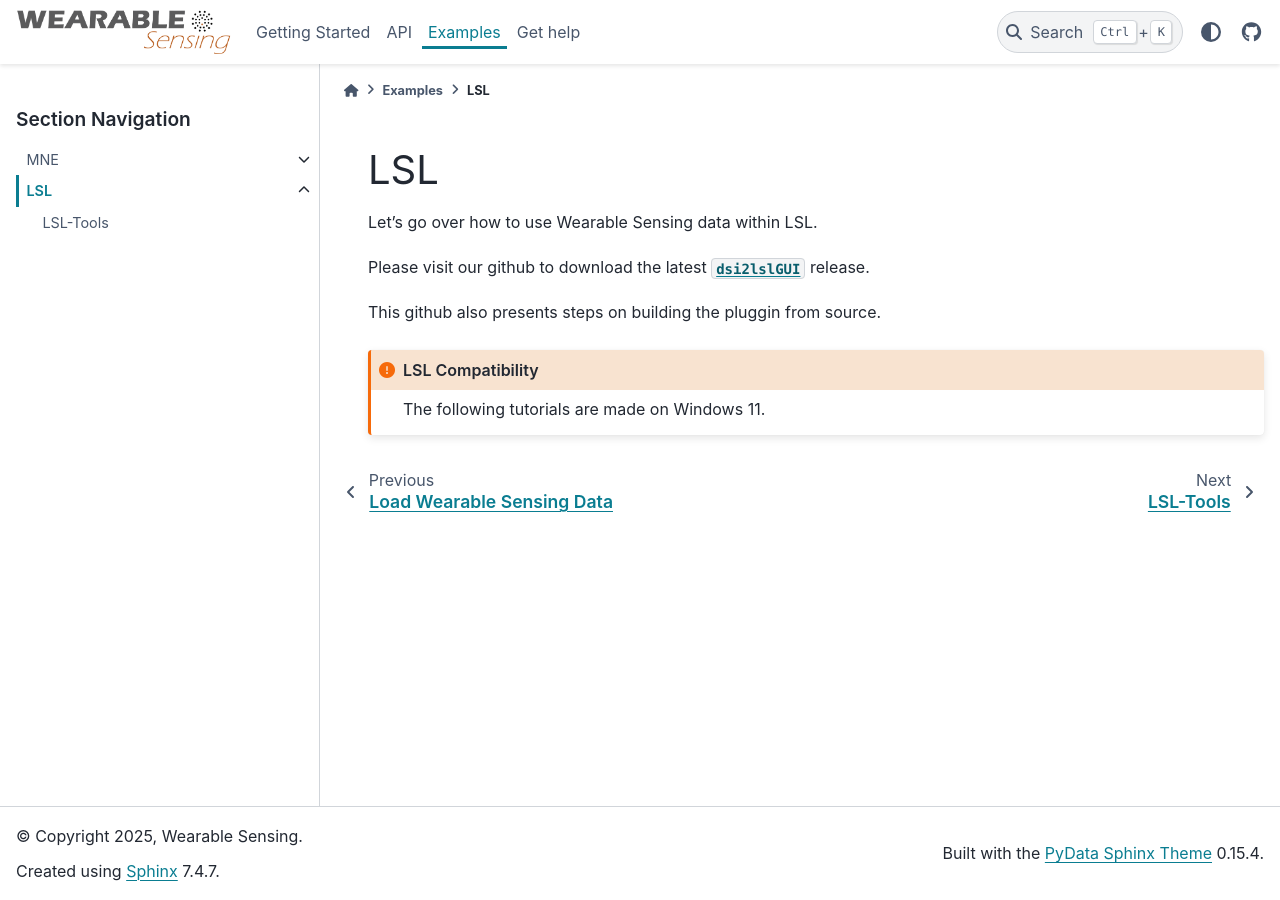
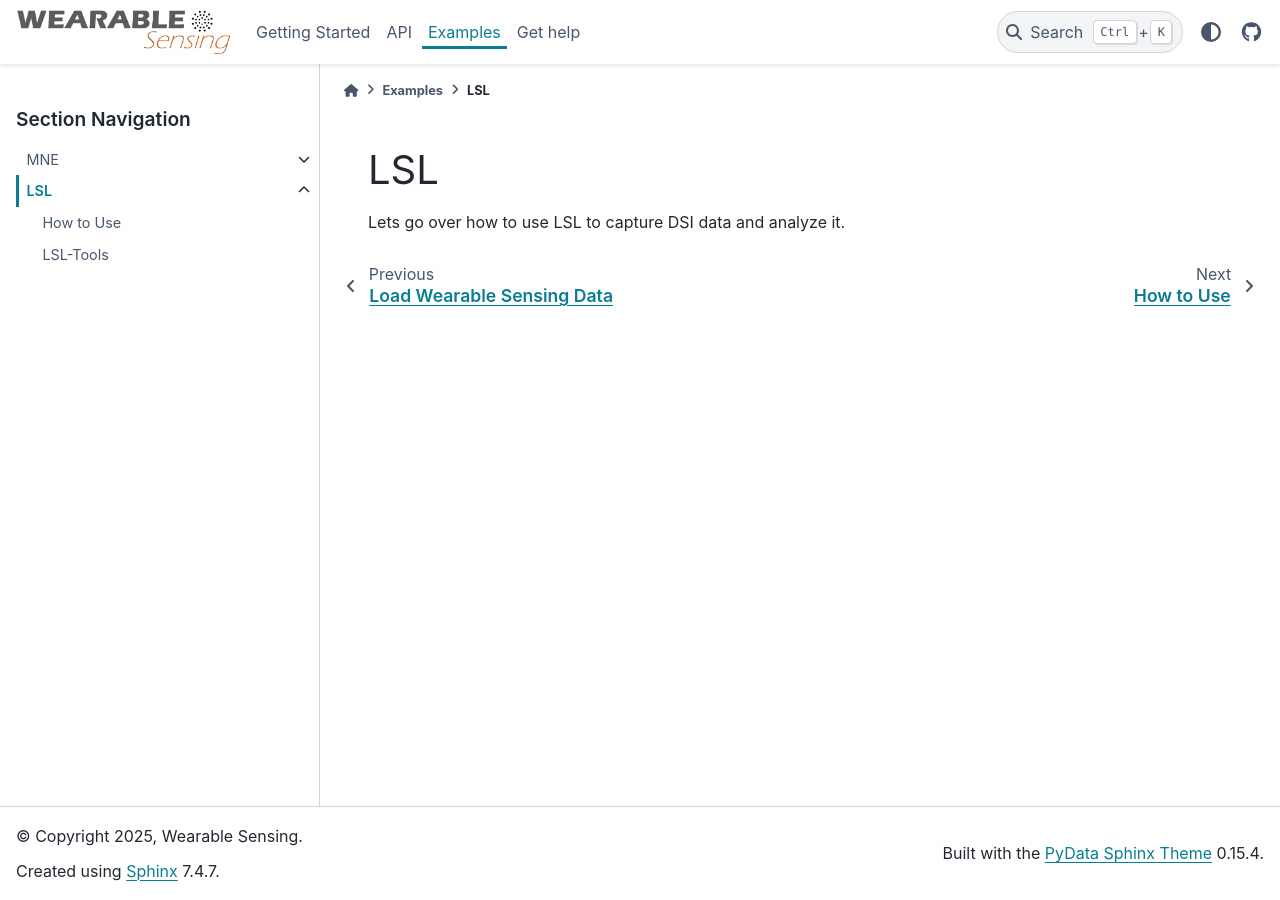
Before and after one commit to WearableSensing/wiki, a Sphinx documentation site: the page built from docs/examples/lsl/index.md, in a window 1280 px wide. Built offline with Sphinx 7.4.7 and the PyData theme 0.15.4, drawn with Linux system fonts in a browser that asks for light colours.

Commit message:
added gui updated tools

````diff
--- a/docs/examples/lsl/index.md
+++ b/docs/examples/lsl/index.md
@@ -1,17 +1,10 @@
 # LSL
 
-Let's go over how to use Wearable Sensing data within LSL.
-
-Please visit our github to download the latest [```dsi2lslGUI```](https://github.com/WearableSensing/App-WearableSensing) release.
-
-This github also presents steps on building the pluggin from source.
-
-```{admonition} LSL Compatibility
-:class: attention
-The following tutorials are made on Windows 11.
-```
+Lets go over how to use LSL to capture DSI data and analyze it.
 
 ```{toctree}
 :hidden:
+
+gui
 tools
 ```
````
Also changed, not shown: docs/examples/index.md (+1 -1 lines), docs/examples/lsl/gui.md (added, +29 -0 lines), docs/examples/lsl/tools.md (+5 -2 lines), docs/examples/lsl/images/gui-1.png (added), docs/examples/lsl/images/gui-2.png (added).
